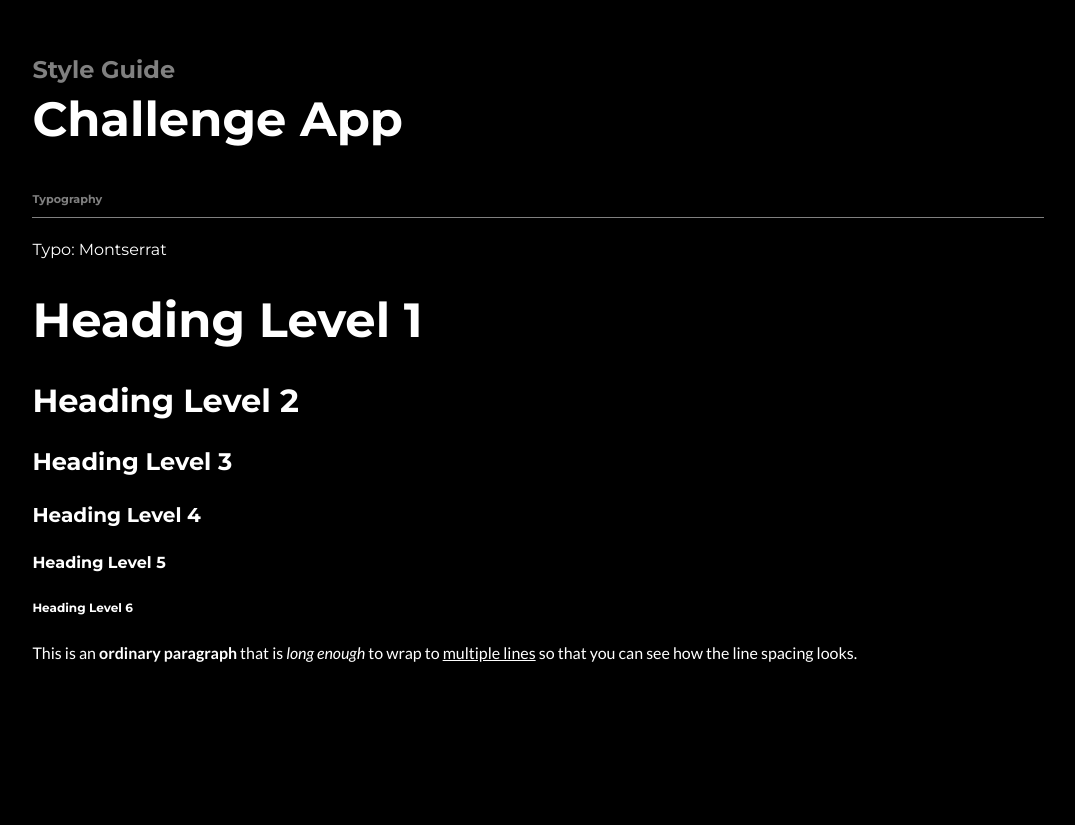
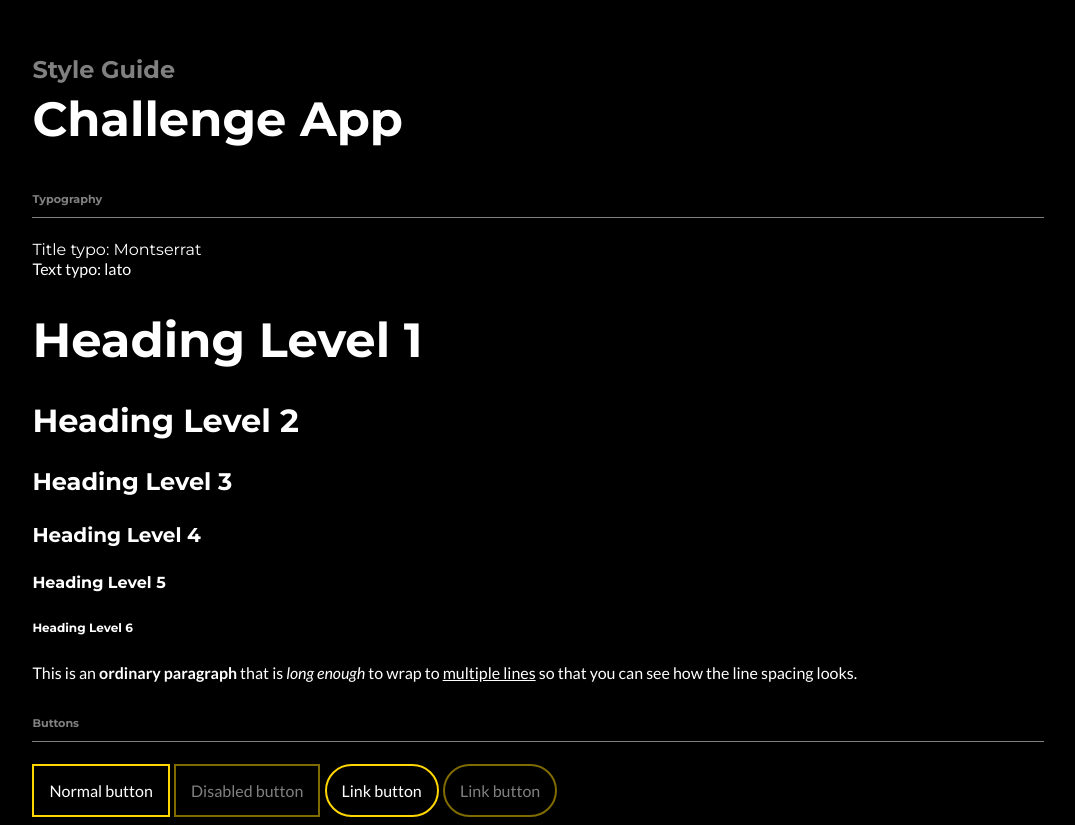
Before and after one commit to Vitaalx/challenge-s1-web, a plain HTML site: page challengeApp/design-guide.html in a window 1280 px wide. Shown: the whole page, without its empty margins (102-1177 px from the left). Before the commit the page ends 800 px from the top, so only its background shows below. Drawn offline with nearby package versions, Linux system fonts and the light colour scheme; files that its build step writes are made by us from their sources.

Commit message:
[ADD] : Add button component

```diff
--- a/challengeApp/design-guide.html
+++ b/challengeApp/design-guide.html
@@ -16,7 +16,9 @@
         </h1>
         <h2 class="pattern-head">Typography</h2>
         <!--  -->
-        <span>Typo: Montserrat</span>
+        <span class="pattern-title">Title typo: Montserrat</span>
+        <br>
+        <span class="pattern-text">Text typo: lato</span>
 
         <h1>Heading Level 1</h1>
         <h2>Heading Level 2</h2>
@@ -27,6 +29,13 @@
 
         <p>This is an <b>ordinary paragraph</b> that is <i>long enough</i> to wrap to <u>multiple lines</u> so that you can see how the line spacing looks.</p>
         <!--  -->
+        <h2 class="pattern-head">Buttons</h2>
+        <!--  -->
+        <button class="btn">Normal button</button>
+        <button class="btn btn--disabled">Disabled button</button>
+        <a class="btn btn--link" href="#">Link button</a>
+        <a class="btn btn--link btn--disabled" href="#">Link button</a>
+        <!--  -->
     </main>
 </body>
 </html>
--- /dev/null
+++ b/challengeApp/src/scss/components/_buttons.scss
@@ -0,0 +1,32 @@
+.btn {
+    display: inline-block;
+    padding: 15px;
+    font-size: rem(16);
+    font-family: $lato;
+    text-decoration: none;
+    border: solid 2px $yellow;
+    background-color: transparent;
+    color: $white;
+	cursor: pointer;
+    transition:  0.3s;
+
+    &:hover {
+        background-color: $yellow;
+        color: $black;
+    }
+
+    &--disabled {
+        color: $whitless;
+        border-color: $yellowless;
+        cursor: not-allowed;
+
+        &:hover {
+            background-color: transparent;
+            color: $whitless;
+        }
+    }
+
+    &--link {
+        border-radius: 50px;
+    }
+}
--- a/challengeApp/src/scss/main.scss
+++ b/challengeApp/src/scss/main.scss
@@ -1,3 +1,5 @@
 @import "partials/fonts";
 @import "partials/variables";
+@import "partials/functions";
 @import "partials/global";
+@import "components/buttons";
--- /dev/null
+++ b/challengeApp/src/scss/partials/_functions.scss
@@ -0,0 +1,5 @@
+// convert px to rem
+@function rem($px) {
+    $base: 16;
+    @return calc($px / $base) * 1rem;
+}
--- a/challengeApp/src/scss/partials/_global.scss
+++ b/challengeApp/src/scss/partials/_global.scss
@@ -1,5 +1,21 @@
 * {
     box-sizing: border-box;
+}
+
+.pattern-head {
+    margin: 2em 0;
+    padding: 1em 0;
+    font-size: 70%;
+    color: $whitless;
+    border-bottom: 1px solid $whitless;
+}
+
+.pattern-title {
+    font-family: $montserrat;
+}
+
+.pattern-text {
+    font-family: $lato;
 }
 
 body {
@@ -23,14 +39,6 @@ body {
 
         h2 {
             font-size: 2rem;
-
-            &.pattern-head {
-                margin: 2em 0;
-                padding: 1em 0;
-                font-size: 70%;
-                color: $whitless;
-                border-bottom: 1px solid $whitless;
-            }
         }
 
         h3 {
--- a/challengeApp/src/scss/partials/_variables.scss
+++ b/challengeApp/src/scss/partials/_variables.scss
@@ -1,5 +1,6 @@
 // Colors
 $yellow: #FFD600;
+$yellowless: rgba(255, 213, 0, 0.5);
 $black: #000000;
 $white: #ffffff;
 $whitless: rgba(255, 255, 255, 0.5);
```
